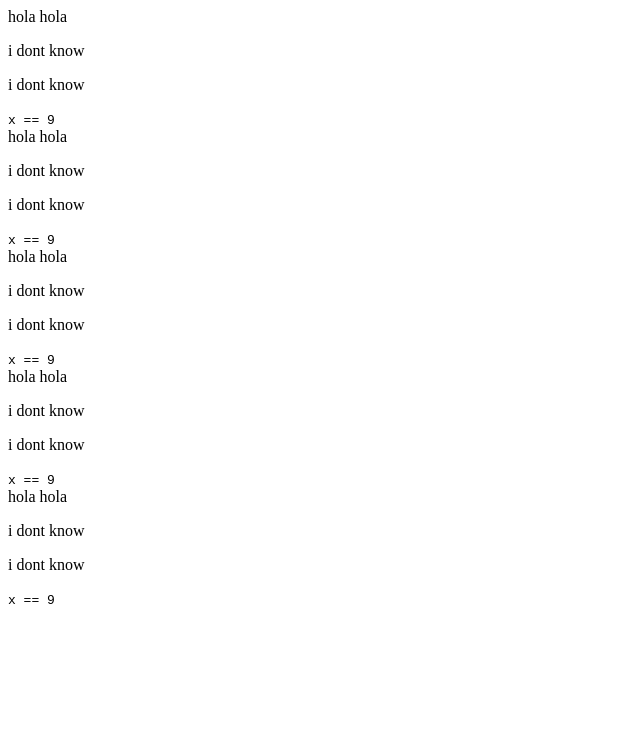
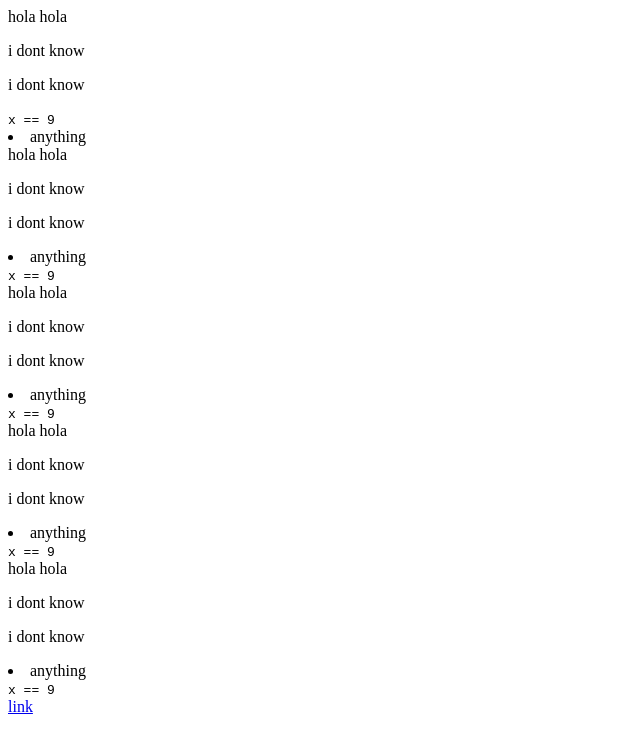
Before and after one commit to ArthurGC/microverse-trials-alex-gabriel, a plain HTML site: page index.html in a window 1280 px wide. Shown: the whole page, without its empty margins (0-640 px from the left). Drawn offline with Linux system fonts and the light colour scheme.

Commit message:
7 and 8 features

```diff
--- a/index.html
+++ b/index.html
@@ -9,36 +9,46 @@
 </head>
 <body>
     <main id="main-doc">
+
         <section class="main-section" id="hola_hola">
             <header>hola hola</header>
             <p>i dont know</p>
             <p>i dont know</p>
+            <code>x == 9</code>
+            <li> anything </li>
+        </section>
+        <section class="main-section" id="hola_hola">
+            <header>hola hola</header>
+            <p>i dont know</p>
+            <p>i dont know</p>
+            <li> anything </li>
             <code>x == 9</code>
         </section>
         <section class="main-section" id="hola_hola">
             <header>hola hola</header>
             <p>i dont know</p>
             <p>i dont know</p>
+            <li> anything </li>
             <code>x == 9</code>
         </section>
         <section class="main-section" id="hola_hola">
             <header>hola hola</header>
             <p>i dont know</p>
             <p>i dont know</p>
+            <li> anything </li>
             <code>x == 9</code>
         </section>
         <section class="main-section" id="hola_hola">
             <header>hola hola</header>
             <p>i dont know</p>
             <p>i dont know</p>
+            <li> anything </li>
             <code>x == 9</code>
+
         </section>
-        <section class="main-section" id="hola_hola">
-            <header>hola hola</header>
-            <p>i dont know</p>
-            <p>i dont know</p>
-            <code>x == 9</code>
-        </section>
+        <nav id="navbar">
+            <a href="www.google.com">link</a>
+        </nav>
     </main>
 
 
```
